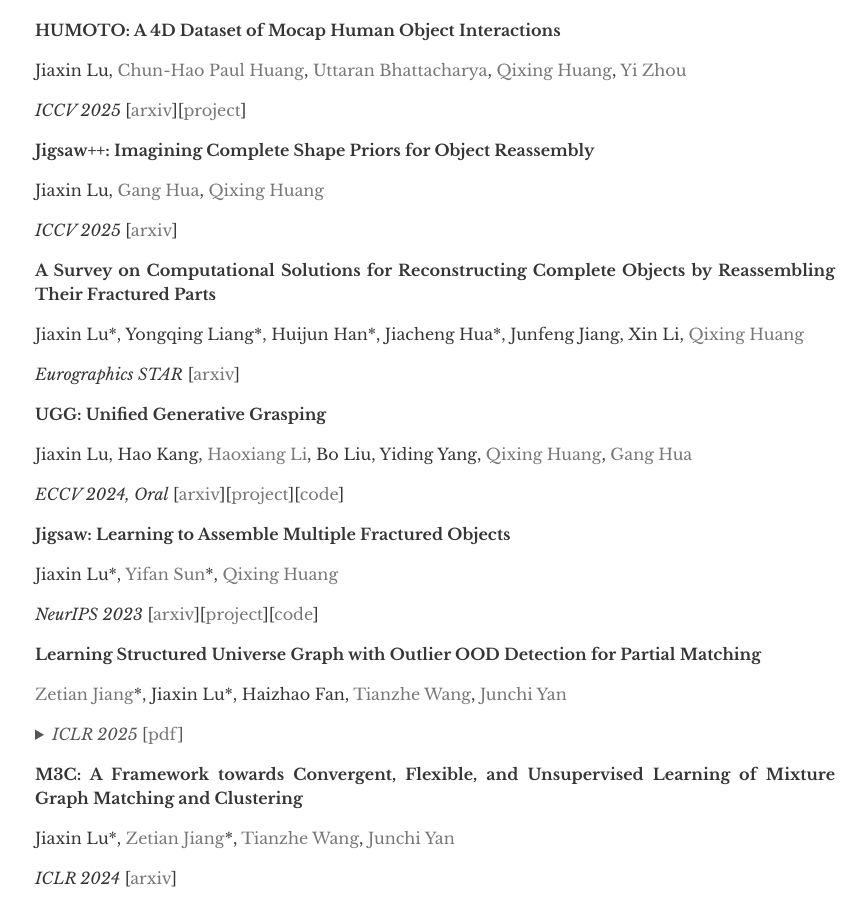
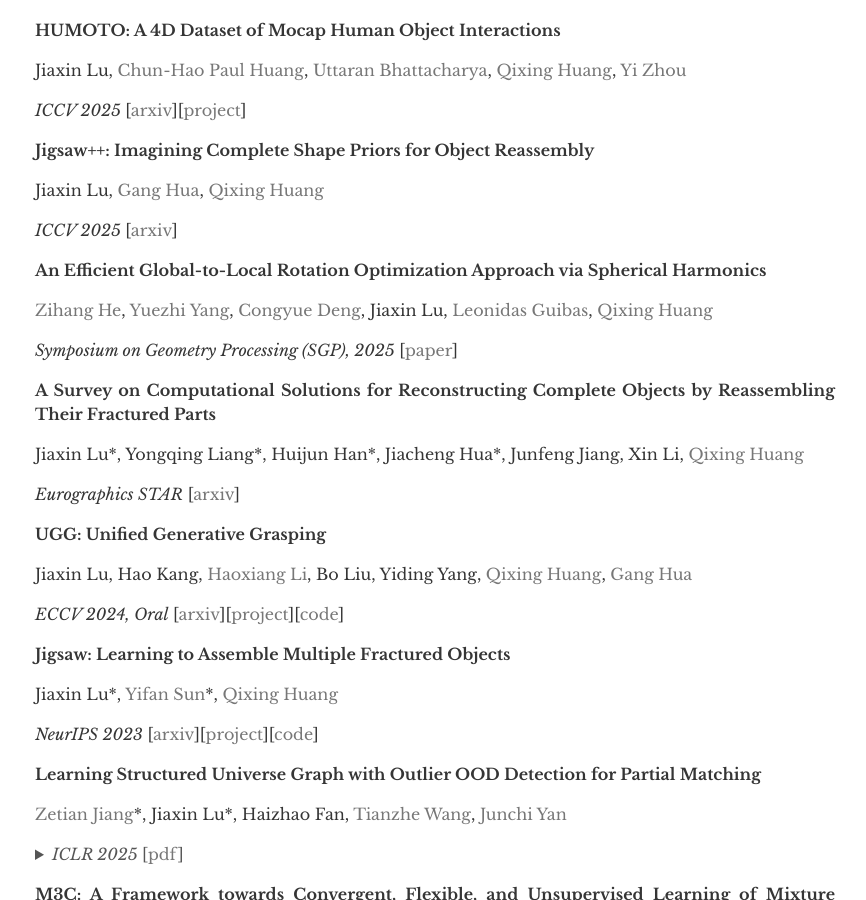
Before and after one commit to Jiaxin-Lu/Jiaxin-Lu.github.io, a Jekyll site: the page built from index.md, in a window 1280 px wide and 900 px high, scrolled down 1173 px. Shown: the whole window, without its empty margins (205-1071 px from the left). Built offline with Jekyll 4.4.1, drawn with Linux system fonts in a browser that asks for light colours.

Commit message:
update sgp

```diff
--- a/index.md
+++ b/index.md
@@ -88,6 +88,13 @@
 Jiaxin Lu, [Gang Hua](https://www.ganghua.org/), [Qixing Huang](https://www.cs.utexas.edu/~huangqx/)
 
 *ICCV 2025* [[arxiv](https://arxiv.org/abs/2410.11816)]
+
+**An Efficient Global-to-Local Rotation Optimization Approach via Spherical Harmonics**
+
+[Zihang He](https://hzh16.github.io/), [Yuezhi Yang](https://yyuezhi.github.io/), [Congyue Deng](https://cs.stanford.edu/~congyue/), Jiaxin Lu, [Leonidas Guibas](https://geometry.stanford.edu/), [Qixing Huang](https://www.cs.utexas.edu/~huangqx/)
+
+*Symposium on Geometry Processing (SGP), 2025* [[paper](https://www.cs.utexas.edu/~huangqx/SHRot_2025.pdf)]
+
 
 **A Survey on Computational Solutions for Reconstructing Complete Objects by Reassembling Their Fractured Parts**
 
```
